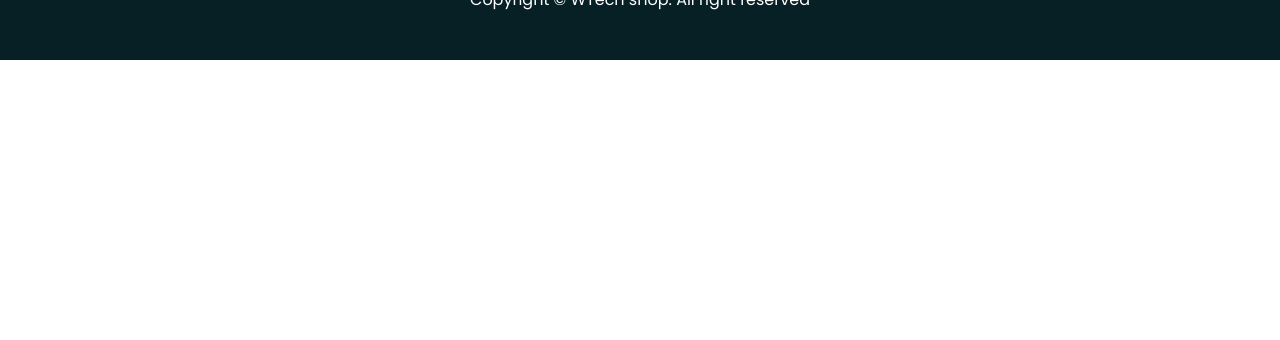
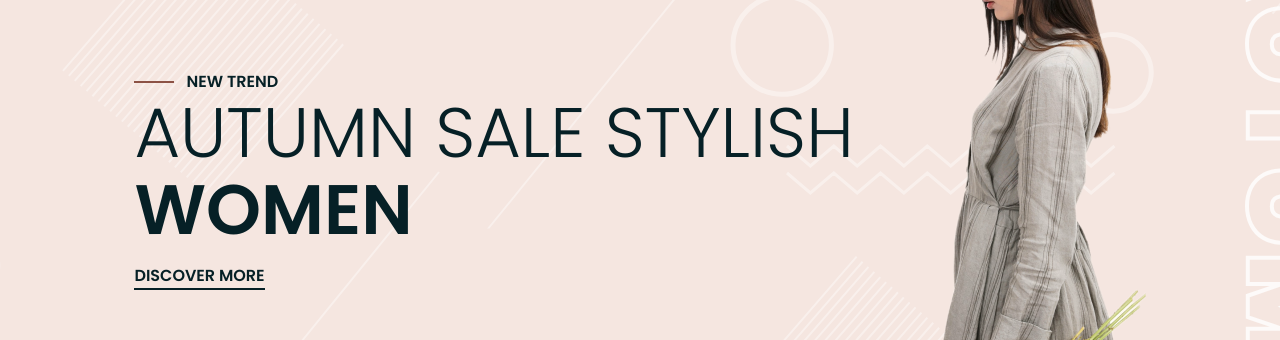
Before and after one commit to jeanbuhendwa/wtech-shop, a React (Create React App) app: page / in a window 1280 px wide. Shown: the part 220-560 px from the top of the page. Built offline with nearby package versions, Linux system fonts and the light colour scheme; no server answers.

Commit message:
Update home

```diff
--- a/src/pages/Home.js
+++ b/src/pages/Home.js
@@ -1,6 +1,7 @@
 import React, { useContext } from "react";
 import { ProductContext } from "../contexts/ProductContext";
 import Product from "../components/Product";
+import Hero from "../components/Hero";
 
 const Home = () => {
   const { products } = useContext(ProductContext);
@@ -12,6 +13,7 @@
   });
   return (
     <>
+      <Hero />
       <section className="py-20">
         <div className="container mx-auto">
           <div className="grid grid-cols-1 md:grid-cols-2 lg:grid-cols-4 xl:grid-cols-5 gap-[30px] max-w-sm mx-auto md:max-w-none md:mx-0">
```
